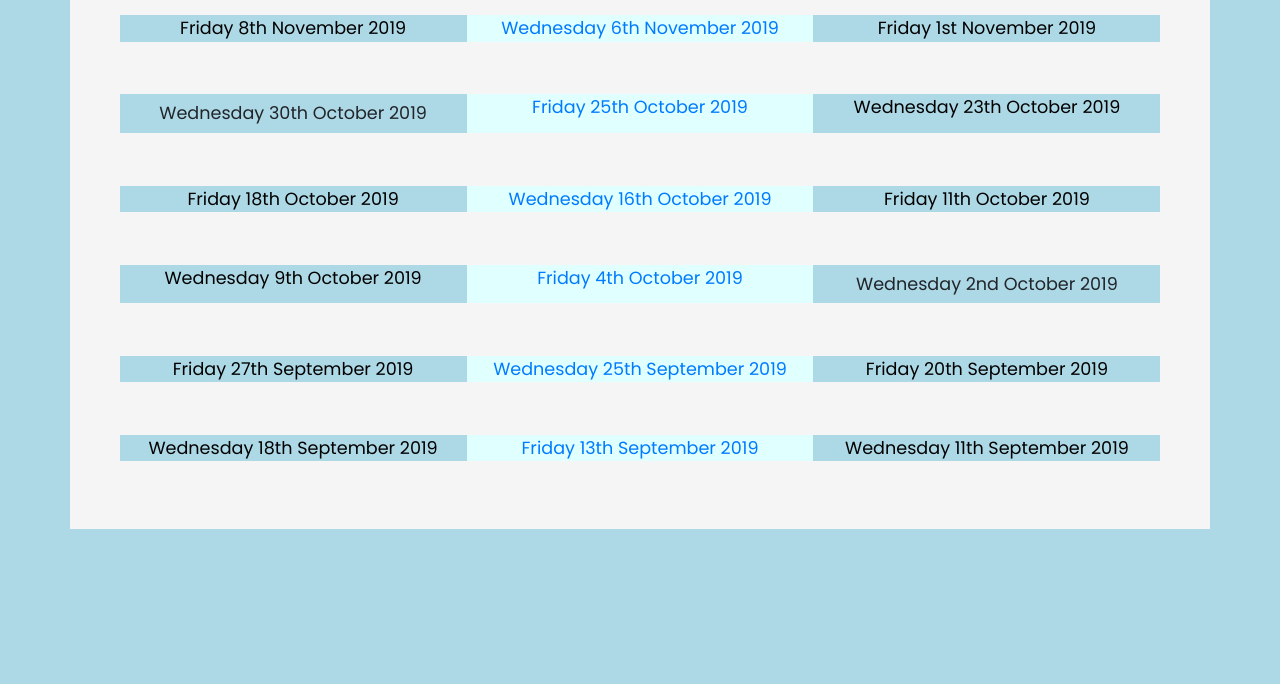
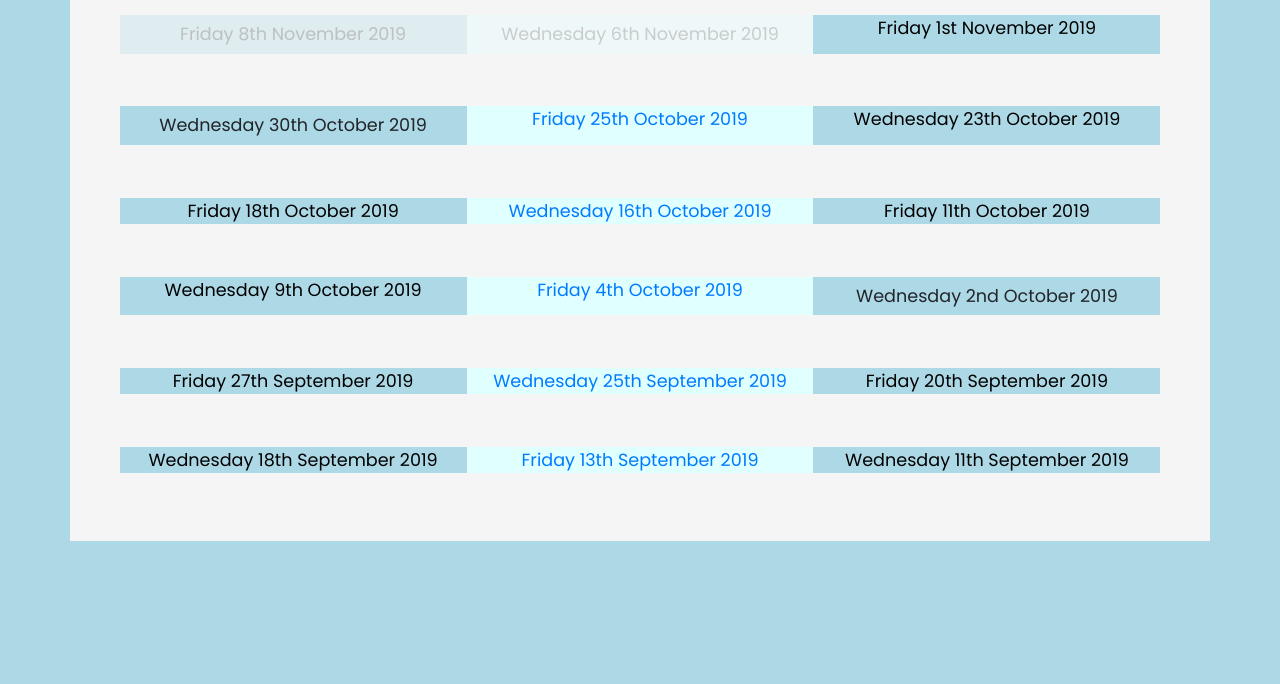
Before and after one commit to Tana00/Daily-Challenge, a plain HTML site: page index.html in a window 1280 px wide. Shown: the part 116-800 px from the top of the page. Drawn offline with nearby package versions, Linux system fonts and the light colour scheme.

Commit message:
Disabled the links for the links that are not yet available

```diff
--- a/index.html
+++ b/index.html
@@ -20,11 +20,11 @@
       <h1>Daily Challenges</h1>
 
       <div class="row">
-        <div class="col col1">
-          <a href="#">Friday 8th November 2019</a>
+        <div class="col col1 disabled">
+          <a class="btn disabled" href="#">Friday 8th November 2019</a>
         </div>
-        <div class="col col2">
-          <a href="#">Wednesday 6th November 2019</a>
+        <div class="col col2 disabled">
+          <a class="btn disabled" href="#">Wednesday 6th November 2019</a>
         </div>
         <div class="col col3">
           <a
--- a/style.css
+++ b/style.css
@@ -61,3 +61,6 @@ a:hover {
   outline: none !important;
   box-shadow: none;
 }
+.disabled {
+  opacity: 0.3;
+}
```
